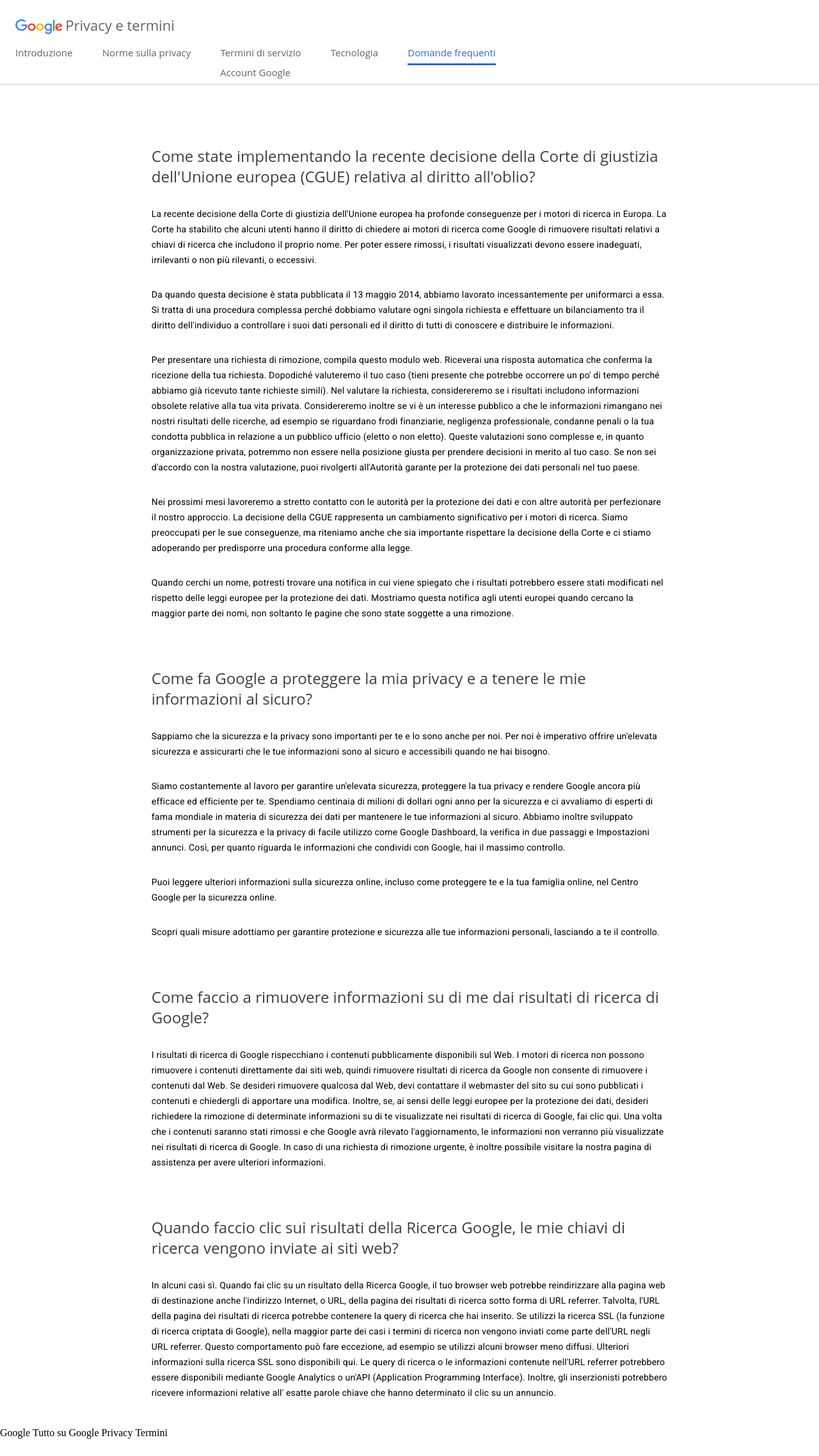
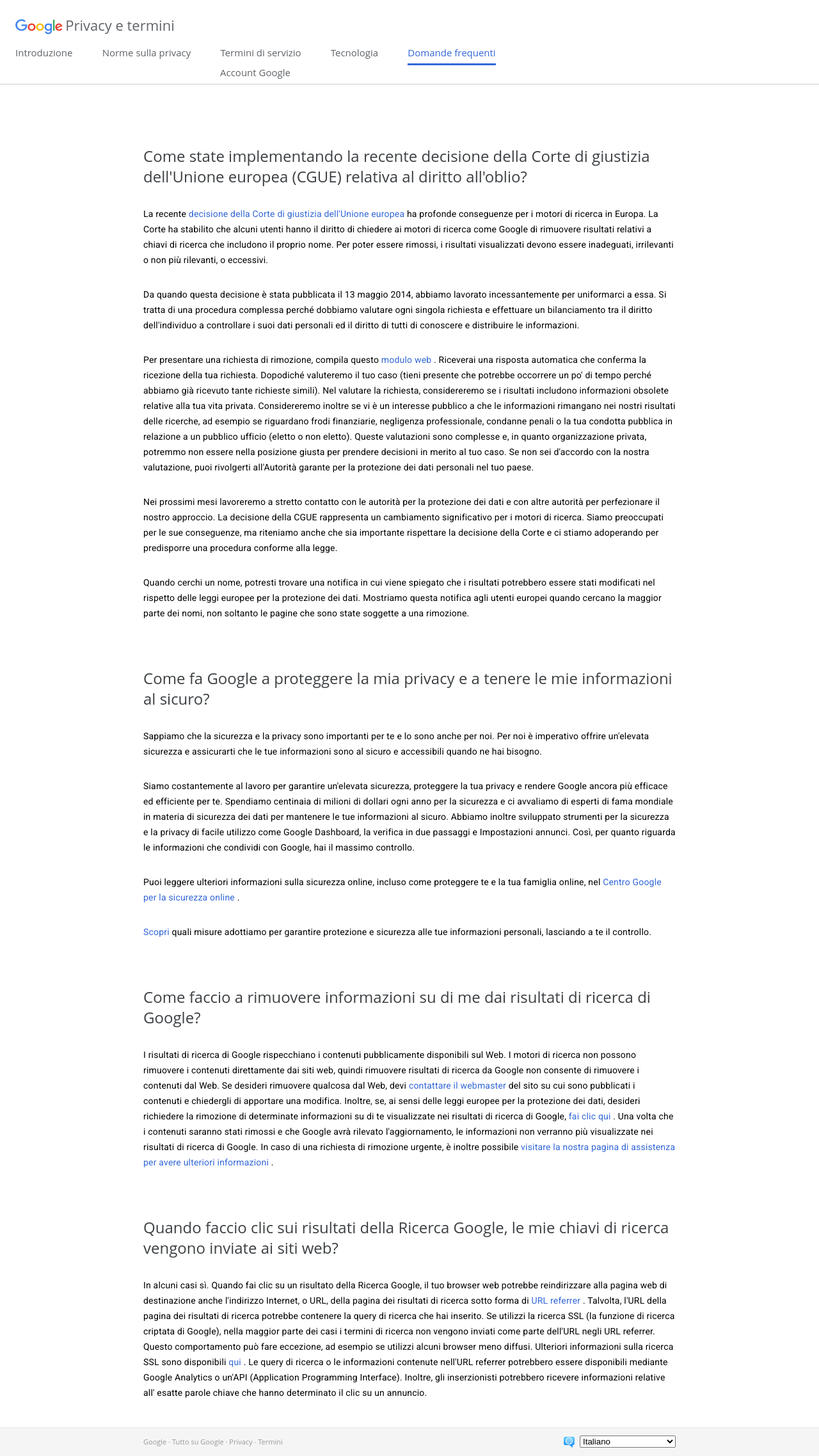
Before and after one commit to JakeShelterwin/php-google-faq, a PHP site: page / in a window 1280 px wide. Shown: the whole page at 64% size. Before the commit the page ends 2248 px from the top, so only its background shows below. Run offline with PHP 8.4, Linux system fonts and the light colour scheme.

Commit message:
Esercizio Completo

```diff
--- a/index.php
+++ b/index.php
@@ -34,11 +34,11 @@ Crearsi un array con i dati come l'ultimo esercizio visto a lezione (hotels) e u
 
           [
               'domanda' => '<h2>Come state implementando la recente decisione della Corte di giustizia dell\'Unione europea (CGUE) relativa al diritto all\'oblio?</h2>',
-              'risposta' => '<p>La recente decisione della Corte di giustizia dell\'Unione europea ha profonde conseguenze per i motori di ricerca in Europa. La Corte ha stabilito che alcuni utenti hanno il diritto di chiedere ai motori di ricerca come Google di rimuovere risultati relativi a chiavi di ricerca che includono il proprio nome. Per poter essere rimossi, i risultati visualizzati devono essere inadeguati, irrilevanti o non più rilevanti, o eccessivi.</p>
+              'risposta' => '<p>La recente <span> decisione della Corte di giustizia dell\'Unione europea </span> ha profonde conseguenze per i motori di ricerca in Europa. La Corte ha stabilito che alcuni utenti hanno il diritto di chiedere ai motori di ricerca come Google di rimuovere risultati relativi a chiavi di ricerca che includono il proprio nome. Per poter essere rimossi, i risultati visualizzati devono essere inadeguati, irrilevanti o non più rilevanti, o eccessivi.</p>
 
               <p>Da quando questa decisione è stata pubblicata il 13 maggio 2014, abbiamo lavorato incessantemente per uniformarci a essa. Si tratta di una procedura complessa perché dobbiamo valutare ogni singola richiesta e effettuare un bilanciamento tra il diritto dell\'individuo a controllare i suoi dati personali ed il diritto di tutti di conoscere e distribuire le informazioni.</p>
 
-              <p>Per presentare una richiesta di rimozione, compila questo modulo web. Riceverai una risposta automatica che conferma la ricezione della tua richiesta. Dopodiché valuteremo il tuo caso (tieni presente che potrebbe occorrere un po\' di tempo perché abbiamo già ricevuto tante richieste simili). Nel valutare la richiesta, considereremo se i risultati includono informazioni obsolete relative alla tua vita privata. Considereremo inoltre se vi è un interesse pubblico a che le informazioni rimangano nei nostri risultati delle ricerche, ad esempio se riguardano frodi finanziarie, negligenza professionale, condanne penali o la tua condotta pubblica in relazione a un pubblico ufficio (eletto o non eletto). Queste valutazioni sono complesse e, in quanto organizzazione privata, potremmo non essere nella posizione giusta per prendere decisioni in merito al tuo caso. Se non sei d\'accordo con la nostra valutazione, puoi rivolgerti all\'Autorità garante per la protezione dei dati personali nel tuo paese.</p>
+              <p>Per presentare una richiesta di rimozione, compila questo <span> modulo web</span> . Riceverai una risposta automatica che conferma la ricezione della tua richiesta. Dopodiché valuteremo il tuo caso (tieni presente che potrebbe occorrere un po\' di tempo perché abbiamo già ricevuto tante richieste simili). Nel valutare la richiesta, considereremo se i risultati includono informazioni obsolete relative alla tua vita privata. Considereremo inoltre se vi è un interesse pubblico a che le informazioni rimangano nei nostri risultati delle ricerche, ad esempio se riguardano frodi finanziarie, negligenza professionale, condanne penali o la tua condotta pubblica in relazione a un pubblico ufficio (eletto o non eletto). Queste valutazioni sono complesse e, in quanto organizzazione privata, potremmo non essere nella posizione giusta per prendere decisioni in merito al tuo caso. Se non sei d\'accordo con la nostra valutazione, puoi rivolgerti all\'Autorità garante per la protezione dei dati personali nel tuo paese.</p>
 
               <p>Nei prossimi mesi lavoreremo a stretto contatto con le autorità per la protezione dei dati e con altre autorità per perfezionare il nostro approccio. La decisione della CGUE rappresenta un cambiamento significativo per i motori di ricerca. Siamo preoccupati per le sue conseguenze, ma riteniamo anche che sia importante rispettare la decisione della Corte e ci stiamo adoperando per predisporre una procedura conforme alla legge.</p>
 
@@ -50,17 +50,17 @@ Crearsi un array con i dati come l'ultimo esercizio visto a lezione (hotels) e u
 
               <p>Siamo costantemente al lavoro per garantire un\'elevata sicurezza, proteggere la tua privacy e rendere Google ancora più efficace ed efficiente per te. Spendiamo centinaia di milioni di dollari ogni anno per la sicurezza e ci avvaliamo di esperti di fama mondiale in materia di sicurezza dei dati per mantenere le tue informazioni al sicuro. Abbiamo inoltre sviluppato strumenti per la sicurezza e la privacy di facile utilizzo come Google Dashboard, la verifica in due passaggi e Impostazioni annunci. Così, per quanto riguarda le informazioni che condividi con Google, hai il massimo controllo.</p>
 
-              <p>Puoi leggere ulteriori informazioni sulla sicurezza online, incluso come proteggere te e la tua famiglia online, nel Centro Google per la sicurezza online.</p>
+              <p>Puoi leggere ulteriori informazioni sulla sicurezza online, incluso come proteggere te e la tua famiglia online, nel <span> Centro Google per la sicurezza online</span> .</p>
 
-              <p>Scopri quali misure adottiamo per garantire protezione e sicurezza alle tue informazioni personali, lasciando a te il controllo.</p>',
+              <p><span> Scopri</span>  quali misure adottiamo per garantire protezione e sicurezza alle tue informazioni personali, lasciando a te il controllo.</p>',
           ],
           [
               'domanda' => '<h2>Come faccio a rimuovere informazioni su di me dai risultati di ricerca di Google?</h2>',
-              'risposta' => '<p>I risultati di ricerca di Google rispecchiano i contenuti pubblicamente disponibili sul Web. I motori di ricerca non possono rimuovere i contenuti direttamente dai siti web, quindi rimuovere risultati di ricerca da Google non consente di rimuovere i contenuti dal Web. Se desideri rimuovere qualcosa dal Web, devi contattare il webmaster del sito su cui sono pubblicati i contenuti e chiedergli di apportare una modifica. Inoltre, se, ai sensi delle leggi europee per la protezione dei dati, desideri richiedere la rimozione di determinate informazioni su di te visualizzate nei risultati di ricerca di Google, fai clic qui. Una volta che i contenuti saranno stati rimossi e che Google avrà rilevato l\'aggiornamento, le informazioni non verranno più visualizzate nei risultati di ricerca di Google. In caso di una richiesta di rimozione urgente, è inoltre possibile visitare la nostra pagina di assistenza per avere ulteriori informazioni.</p>',
+              'risposta' => '<p>I risultati di ricerca di Google rispecchiano i contenuti pubblicamente disponibili sul Web. I motori di ricerca non possono rimuovere i contenuti direttamente dai siti web, quindi rimuovere risultati di ricerca da Google non consente di rimuovere i contenuti dal Web. Se desideri rimuovere qualcosa dal Web, devi <span> contattare il webmaster</span>  del sito su cui sono pubblicati i contenuti e chiedergli di apportare una modifica. Inoltre, se, ai sensi delle leggi europee per la protezione dei dati, desideri richiedere la rimozione di determinate informazioni su di te visualizzate nei risultati di ricerca di Google, <span> fai clic qui</span> . Una volta che i contenuti saranno stati rimossi e che Google avrà rilevato l\'aggiornamento, le informazioni non verranno più visualizzate nei risultati di ricerca di Google. In caso di una richiesta di rimozione urgente, è inoltre possibile <span> visitare la nostra pagina di assistenza per avere ulteriori informazioni</span> .</p>',
           ],
           [
               'domanda' => '<h2>Quando faccio clic sui risultati della Ricerca Google, le mie chiavi di ricerca vengono inviate ai siti web?</h2>',
-              'risposta' => '<p>In alcuni casi sì. Quando fai clic su un risultato della Ricerca Google, il tuo browser web potrebbe reindirizzare alla pagina web di destinazione anche l\'indirizzo Internet, o URL, della pagina dei risultati di ricerca sotto forma di URL referrer. Talvolta, l\'URL della pagina dei risultati di ricerca potrebbe contenere la query di ricerca che hai inserito. Se utilizzi la ricerca SSL (la funzione di ricerca criptata di Google), nella maggior parte dei casi i termini di ricerca non vengono inviati come parte dell\'URL negli URL referrer. Questo comportamento può fare eccezione, ad esempio se utilizzi alcuni browser meno diffusi. Ulteriori informazioni sulla ricerca SSL sono disponibili qui. Le query di ricerca o le informazioni contenute nell\'URL referrer potrebbero essere disponibili mediante Google Analytics o un\'API (Application Programming Interface). Inoltre, gli inserzionisti potrebbero ricevere informazioni relative all\' esatte parole chiave che hanno determinato il clic su un annuncio.</p>',
+              'risposta' => '<p>In alcuni casi sì. Quando fai clic su un risultato della Ricerca Google, il tuo browser web potrebbe reindirizzare alla pagina web di destinazione anche l\'indirizzo Internet, o URL, della pagina dei risultati di ricerca sotto forma di <span> URL referrer</span> . Talvolta, l\'URL della pagina dei risultati di ricerca potrebbe contenere la query di ricerca che hai inserito. Se utilizzi la ricerca SSL (la funzione di ricerca criptata di Google), nella maggior parte dei casi i termini di ricerca non vengono inviati come parte dell\'URL negli URL referrer. Questo comportamento può fare eccezione, ad esempio se utilizzi alcuni browser meno diffusi. Ulteriori informazioni sulla ricerca SSL sono disponibili <span> qui</span> . Le query di ricerca o le informazioni contenute nell\'URL referrer potrebbero essere disponibili mediante Google Analytics o un\'API (Application Programming Interface). Inoltre, gli inserzionisti potrebbero ricevere informazioni relative all\' esatte parole chiave che hanno determinato il clic su un annuncio.</p>',
           ],
 
       ];
@@ -80,12 +80,24 @@ Crearsi un array con i dati come l'ultimo esercizio visto a lezione (hotels) e u
 
     </div>
     <footer>
-      <ul>
-        <li>Google</li>
-        <li>Tutto su Google</li>
-        <li>Privacy</li>
-        <li>Termini</li>
-      </ul>
+      <div class="contenitoreFooter clearfix">
+        <ul>
+          <li>Google &#xb7;</li>
+          <li>Tutto su Google &#xb7;</li>
+          <li>Privacy &#xb7;</li>
+          <li>Termini</li>
+        </ul>
+        <div class="sceltaLingua">
+          <img src="popuplingua.png" alt="">
+          <select class="selettoreLingua">
+            <option value="italiano">Italiano</option>
+            <option value="Inglese">Inglese</option>
+            <option value="Vulcaniano">Vulcaniano</option>
+            <option value="Bajoriano">Bajoriano</option>
+          </select>
+        </div>
+      </div>
+
     </footer>
 
   </body>
--- a/style.css
+++ b/style.css
@@ -2,11 +2,23 @@
   margin: 0;
   padding: 0;
   box-sizing: border-box;
+  list-style: none;
 }
 
+body {
+  font-family: "product sans","open sans",arial,sans-serif;
+}
+
+.clearfix {
+  display: table;
+  content: "";
+  clear: both;
+}
+/* ******************************************************************* */
+/************************* BARRA DI NAVIGAZIONE TOP ********************/
+/* ******************************************************************* */
 .navbarTop {
   color: #5f6368;
-  font-family: "product sans","open sans",arial,sans-serif;
   border-bottom: 1px solid rgba(151,151,151,0.5);
   padding: 24px 24px 0 24px;
 }
@@ -42,14 +54,22 @@ span {
   text-align: right;
   margin-right: 0;
 }
+
+/* ******************************************************************* */
+/************************* CORPO PRINCIPALE SITO ********************/
+/* ******************************************************************* */
 .container {
-  width: 68%;
+  width: 70%;
   max-width: 1020px;
   padding: 32px;
   margin: auto;
   font-family: 'Roboto', sans-serif;
 }
-
+.container span{
+  font-size: 14px;
+  letter-spacing: .2px;
+  color: #3367d6;
+}
 .container h2 {
   font-family: "product sans","open sans",arial,sans-serif;
   font-weight: 400;
@@ -65,15 +85,42 @@ span {
   margin: 10px 0;
 }
 
-/* FOOTER */
+/* ******************************************************************* */
+/************************* FOOTER ********************/
+/* ******************************************************************* */
 footer{
-  width: 68%;
-  max-width: 1020px;
+  background: #f5f5f5;
+  border-top: 1px solid #eee;
+  font-size: 11px;
+  line-height: 2.19;
+  list-style: none;
+  padding: 10px 0px;
 }
 
-footer ul{
+.contenitoreFooter{
+  width: 70%;
+  margin: auto;
+  max-width: 1020px;
+  padding: 0px 32px;
+}
 
-}
-footer ul li{
+.contenitoreFooter ul{
   display: inline-block;
 }
+.contenitoreFooter ul li{
+  color: rgba(61,61,61,.5);
+  display: inline-block;
+}
+.sceltaLingua {
+  float: right;
+  text-align: right;
+}
+.sceltaLingua img{
+  width: 17px;
+  margin-right: 5px;
+  height: auto;
+  vertical-align: middle;
+}
+.selettoreLingua {
+  width: 150px;
+}
```
